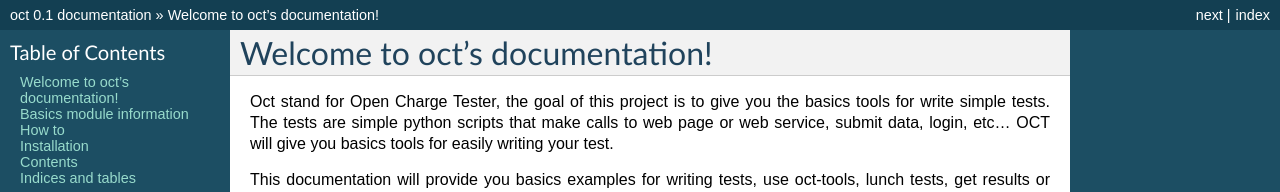
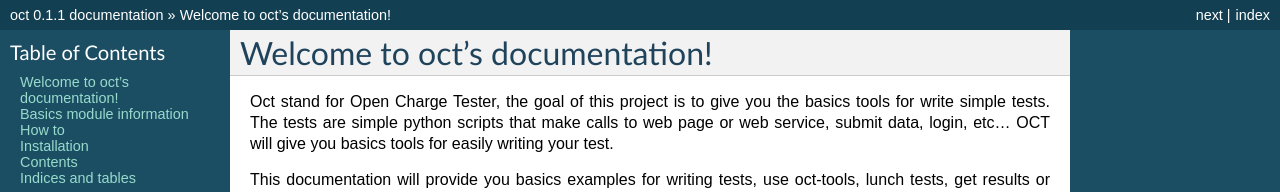
Before and after one commit to TheGhouls/oct, a Sphinx documentation site: the page built from doc/index.rst, in a window 1280 px wide and 900 px high. Shown: the top 192 px of the window. Built offline with Sphinx 7.4.7, drawn with Linux system fonts in a browser that asks for light colours; some of the changed text lies outside the part shown.

Commit message:
update release for bugfix

```diff
--- /dev/null
+++ b/changelog.txt
@@ -0,0 +1,5 @@
+0.1 to 0.1.1
+============
+
+* add nr management for get_form method and auth method
+* auth method now passing kwargs to get_form
--- a/doc/conf.py
+++ b/doc/conf.py
@@ -59,7 +59,7 @@ copyright = u'2014, valett_e bene_t philip_l frolic_v leverg_l'
 # The short X.Y version.
 version = '0.1'
 # The full version, including alpha/beta/rc tags.
-release = '0.1'
+release = '0.1.1'
 
 # The language for content autogenerated by Sphinx. Refer to documentation
 # for a list of supported languages.
--- a/oct/__init__.py
+++ b/oct/__init__.py
@@ -1,2 +1,2 @@
 __author__ = 'manu'
-__version__ = '0.1'
+__version__ = '0.1.1'
```
